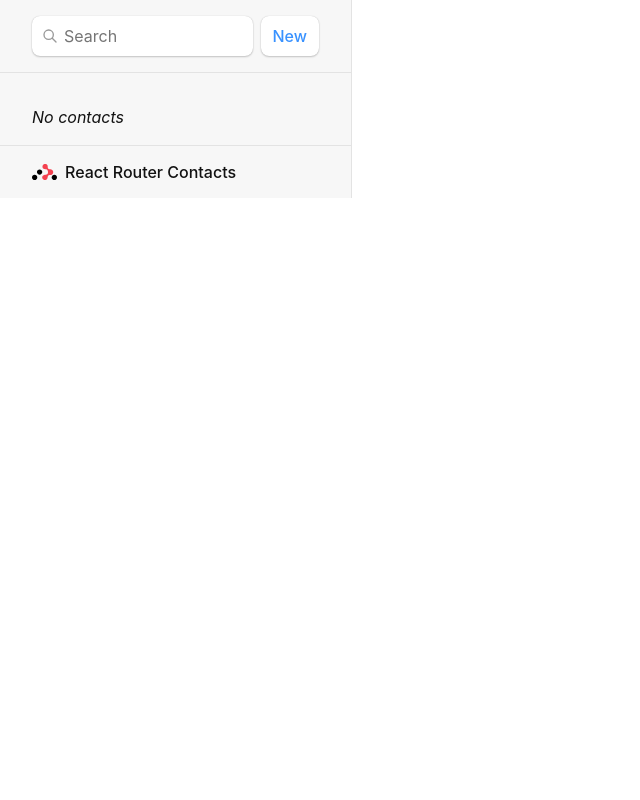
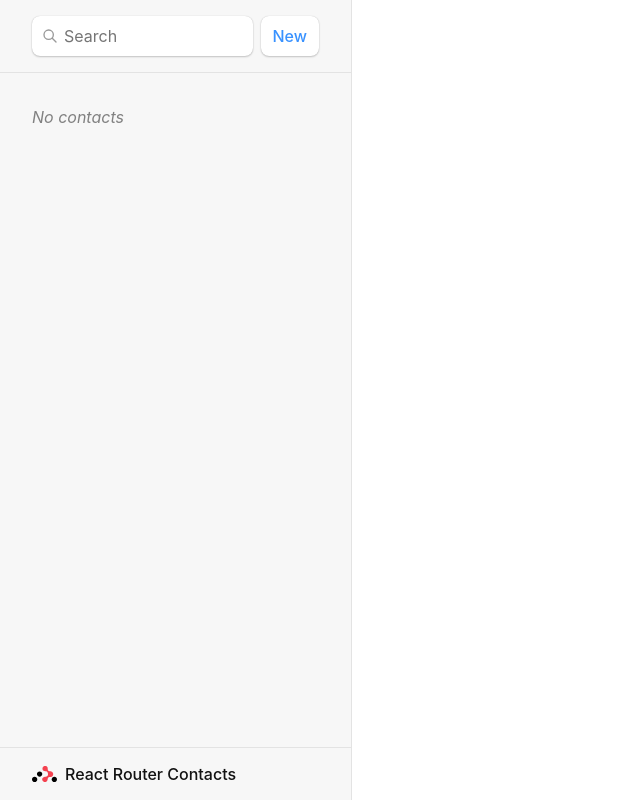
Before and after one commit to wibaek/react-study, a React (Vite) app: page / in a window 1280 px wide. Shown: the whole page, without its empty margins (0-640 px from the left). Built offline with nearby package versions, Linux system fonts and the light colour scheme.

Commit message:
feat: ContactEditPage 추가

```diff
--- a/src/index.css
+++ b/src/index.css
@@ -60,3 +60,9 @@ button:active {
 form[action$='destroy'] button {
   color: #f44250;
 }
+
+#root {
+  display: flex;
+  height: 100%;
+  width: 100%;
+}
--- a/src/main.tsx
+++ b/src/main.tsx
@@ -5,6 +5,7 @@ import './index.css';
 import RootPage, { action as rootAction, loader as rootLoader } from './pages/RootPage';
 import ErrorPage from './pages/ErrorPage';
 import ContactPage, { loader as contactLoader } from './pages/ContactPage';
+import EditContact, { action as editAction } from './pages/ContactEditPage';
 
 const router = createBrowserRouter([
   {
@@ -19,6 +20,12 @@ const router = createBrowserRouter([
         element: <ContactPage />,
         loader: contactLoader,
       },
+      {
+        path: 'contacts/:contactId/edit',
+        element: <EditContact />,
+        loader: contactLoader,
+        action: editAction,
+      },
     ],
   },
 ]);
--- /dev/null
+++ b/src/pages/ContactEditPage/index.tsx
@@ -0,0 +1,42 @@
+import { redirect, useLoaderData } from 'react-router-dom';
+import { ContactForm } from './styles';
+import { updateContact } from '../../apis/contact';
+
+export const action = async ({ request, params }) => {
+  const formData = await request.formData();
+  const updates = Object.fromEntries(formData);
+  await updateContact(params.contactId, updates);
+  return redirect(`/contacts/${params.contactId}`);
+};
+
+const EditContact = () => {
+  const { contact } = useLoaderData();
+
+  return (
+    <ContactForm method="post" id="contact-form">
+      <p>
+        <span>Name</span>
+        <input placeholder="First" aria-label="First name" type="text" name="first" defaultValue={contact?.first} />
+        <input placeholder="Last" aria-label="Last name" type="text" name="last" defaultValue={contact?.last} />
+      </p>
+      <label>
+        <span>Twitter</span>
+        <input type="text" name="twitter" placeholder="@jack" defaultValue={contact?.twitter} />
+      </label>
+      <label>
+        <span>Avatar URL</span>
+        <input placeholder="https://example.com/avatar.jpg" aria-label="Avatar URL" type="text" name="avatar" defaultValue={contact?.avatar} />
+      </label>
+      <label>
+        <span>Notes</span>
+        <textarea name="notes" defaultValue={contact?.notes} rows={6} />
+      </label>
+      <p>
+        <button type="submit">Save</button>
+        <button type="button">Cancel</button>
+      </p>
+    </ContactForm>
+  );
+};
+
+export default EditContact;
--- /dev/null
+++ b/src/pages/ContactEditPage/styles.ts
@@ -0,0 +1,34 @@
+import { Form } from 'react-router-dom';
+import styled from 'styled-components';
+
+export const ContactForm = styled(Form)`
+  display: flex;
+  max-width: 40rem;
+  flex-direction: column;
+  gap: 1rem;
+
+  > p:first-child {
+    margin: 0;
+    padding: 0;
+
+    > :nth-child(2) {
+      margin-right: 1rem;
+    }
+  }
+
+  > p:first-child,
+  label {
+    display: flex;
+  }
+
+  p:first-child span,
+  label span {
+    width: 8rem;
+  }
+
+  p:first-child input,
+  label input,
+  label textarea {
+    flex-grow: 2;
+  }
+`;
--- a/src/pages/RootPage/index.tsx
+++ b/src/pages/RootPage/index.tsx
@@ -1,10 +1,10 @@
-import { Link, Outlet, useLoaderData } from 'react-router-dom';
+import { Link, NavLink, Outlet, redirect, useLoaderData } from 'react-router-dom';
 import { SearchSpinner, Sidebar, SidebarButton, SidebarForm, SidebarTitle, SidebarSearch, SrOnly, SidebarHeader, SidebarNav, SidebarNavList, SidebarNavItem, Detail } from './styles';
 import { createContact, getContacts } from '../../apis/contact';
 
 export async function action() {
   const contact = await createContact();
-  return { contact };
+  return redirect(`/contacts/${contact.id}/edit`);
 }
 
 export async function loader() {
@@ -14,6 +14,7 @@ export async function loader() {
 
 const RootPage = () => {
   const { contacts } = useLoaderData();
+
   return (
     <>
       <Sidebar id="sidebar">
@@ -32,6 +33,7 @@ const RootPage = () => {
           {contacts.length ? (
             <SidebarNavList>
               {contacts.map((contact) => (
+                <NavLink key={contact.id} to={`contacts/${contact.id}`} className={({ isActive, isPending }) => (isActive ? 'active' : isPending ? 'pending' : '')}>
                   <SidebarNavItem key={contact.id}>
                     <Link to={`contacts/${contact.id}`}>
                       {contact.first || contact.last ? (
@@ -44,6 +46,7 @@ const RootPage = () => {
                       {contact.favorite && <span>★</span>}
                     </Link>
                   </SidebarNavItem>
+                </NavLink>
               ))}
             </SidebarNavList>
           ) : (
--- a/src/pages/RootPage/styles.ts
+++ b/src/pages/RootPage/styles.ts
@@ -97,6 +97,48 @@ export const SidebarNav = styled.nav`
   flex: 1;
   overflow: auto;
   padding-top: 1rem;
+
+  a span {
+    float: right;
+    color: #eeb004;
+  }
+  a.active span {
+    color: inherit;
+  }
+
+  i {
+    color: #818181;
+  }
+  .active i {
+    color: inherit;
+  }
+
+  a {
+    display: flex;
+    align-items: center;
+    justify-content: space-between;
+    overflow: hidden;
+
+    white-space: pre;
+    padding: 0.5rem;
+    border-radius: 8px;
+    color: inherit;
+    text-decoration: none;
+    gap: 1rem;
+  }
+
+  a:hover {
+    background: #e3e3e3;
+  }
+
+  a.active {
+    background: hsl(224, 98%, 58%);
+    color: white;
+  }
+
+  v a.pending {
+    color: hsl(224, 98%, 58%);
+  }
 `;
 
 export const SidebarNavList = styled.ul`
```
Lines whose indentation alone changed are shown as unchanged.
